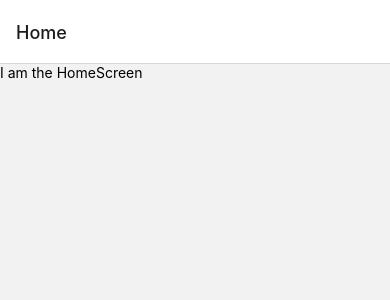
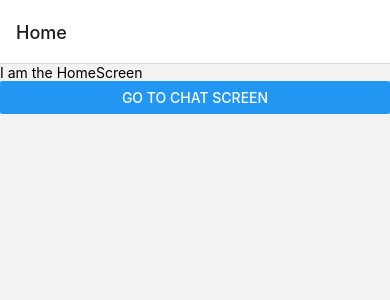
Before and after one commit to sp-tutorials/tinder-2-yt, a React Native app: screen /Home in a window 390 px wide. Shown: the top 300 px of the page. Built offline with nearby package versions, Linux system fonts and the light colour scheme.

Commit message:
34:28 Building the Home Screen (1/2)

```diff
--- a/screens/HomeScreen.js
+++ b/screens/HomeScreen.js
@@ -1,10 +1,14 @@
 import React from 'react';
-import {View, Text} from 'react-native';
+import {View, Text, Button} from 'react-native';
+import {useNavigation} from "@react-navigation/native";
 
 const HomeScreen = () => {
+    const navigation = useNavigation();
+
     return (
         <View>
             <Text>I am the HomeScreen</Text>
+            <Button title="Go to Chat Screen" onPress={() => navigation.navigate('Chat')}></Button>
         </View>
     );
 }
```
